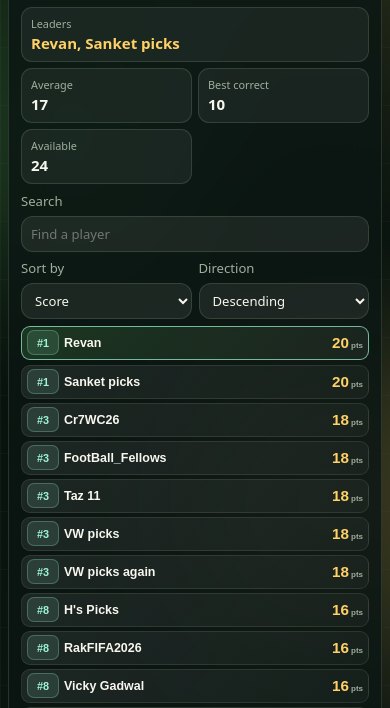
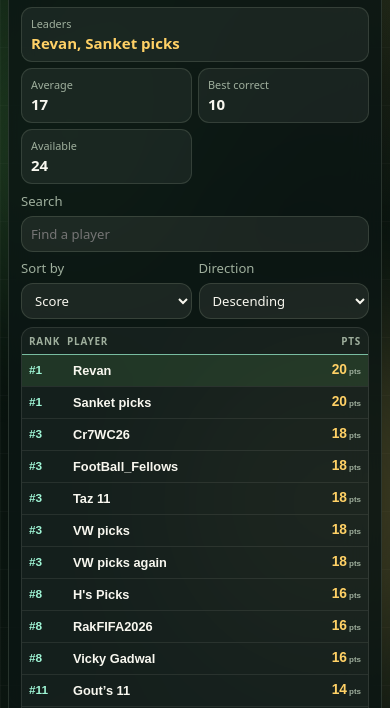
Before and after one commit to sanketc-projects/wc-predictor, a website: page index.html in a window 390 px wide. Shown: the part 127-835 px from the top of the page. Drawn offline with Linux system fonts and the light colour scheme.

Commit message:
Use table layout for mobile leaderboard

```diff
--- a/app.js
+++ b/app.js
@@ -393,7 +393,13 @@ function renderLeaderboard(entries) {
         return;
     }
 
-    leaderboardBody.innerHTML = entries
+        leaderboardBody.innerHTML = `
+            <div class="leaderboard-table-head" aria-hidden="true">
+                <span>Rank</span>
+                <span>Player</span>
+                <span>Pts</span>
+            </div>
+        ` + entries
         .map((entry) => {
             const active = entry.id === state.selectedId ? ' is-selected' : '';
             return `
--- a/styles.css
+++ b/styles.css
@@ -225,6 +225,10 @@ select option {
     display: grid;
     gap: 6px;
     margin-top: 12px;
+}
+
+.leaderboard-table-head {
+    display: none;
 }
 
 .leaderboard-row {
@@ -1234,29 +1238,60 @@ select option {
     }
 
     .leaderboard-list {
-        gap: 4px;
+        background: rgba(248, 247, 239, 0.045);
+        border: 1px solid rgba(248, 247, 239, 0.1);
+        border-radius: 12px;
+        gap: 0;
         margin-top: 8px;
+        overflow: hidden;
+    }
+
+    .leaderboard-table-head {
+        color: var(--muted);
+        display: grid;
+        font-size: 0.62rem;
+        font-weight: 900;
+        grid-template-columns: 38px minmax(0, 1fr) 44px;
+        letter-spacing: 0.08em;
+        padding: 6px 7px;
+        text-transform: uppercase;
+    }
+
+    .leaderboard-table-head span:last-child {
+        text-align: right;
     }
 
     .leaderboard-row {
         align-items: center;
-        border-radius: 9px;
-        gap: 5px;
-        grid-template-columns: 32px minmax(0, 1fr) 42px;
-        min-height: 34px;
-        padding: 3px 5px;
+        background: transparent;
+        border: 0;
+        border-radius: 0;
+        border-top: 1px solid rgba(248, 247, 239, 0.08);
+        gap: 6px;
+        grid-template-columns: 38px minmax(0, 1fr) 44px;
+        min-height: 32px;
+        padding: 4px 7px;
+    }
+
+    .leaderboard-row:hover,
+    .leaderboard-row.is-selected {
+        background: rgba(117, 214, 107, 0.12);
+        transform: none;
     }
 
     .rank-badge {
-        border-radius: 7px;
-        font-size: 0.68rem;
-        min-height: 25px;
-        min-width: 28px;
-        padding: 0 4px;
+        background: transparent;
+        border: 0;
+        border-radius: 0;
+        font-size: 0.74rem;
+        justify-content: flex-start;
+        min-height: auto;
+        min-width: 0;
+        padding: 0;
     }
 
     .player-summary strong {
-        font-size: 0.78rem;
+        font-size: 0.8rem;
         overflow: hidden;
         text-overflow: ellipsis;
         white-space: nowrap;
@@ -1270,7 +1305,7 @@ select option {
     .score-badge {
         align-items: baseline;
         display: flex;
-        font-size: 0.95rem;
+        font-size: 0.86rem;
         gap: 2px;
         justify-content: flex-end;
         text-align: right;
```
